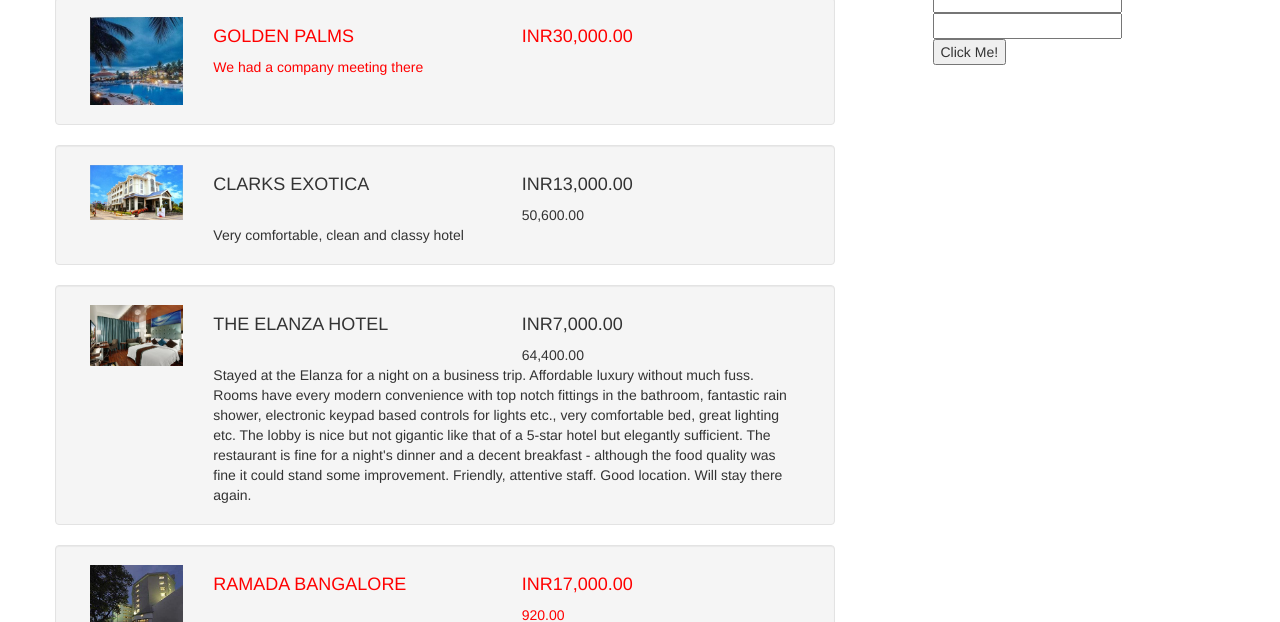
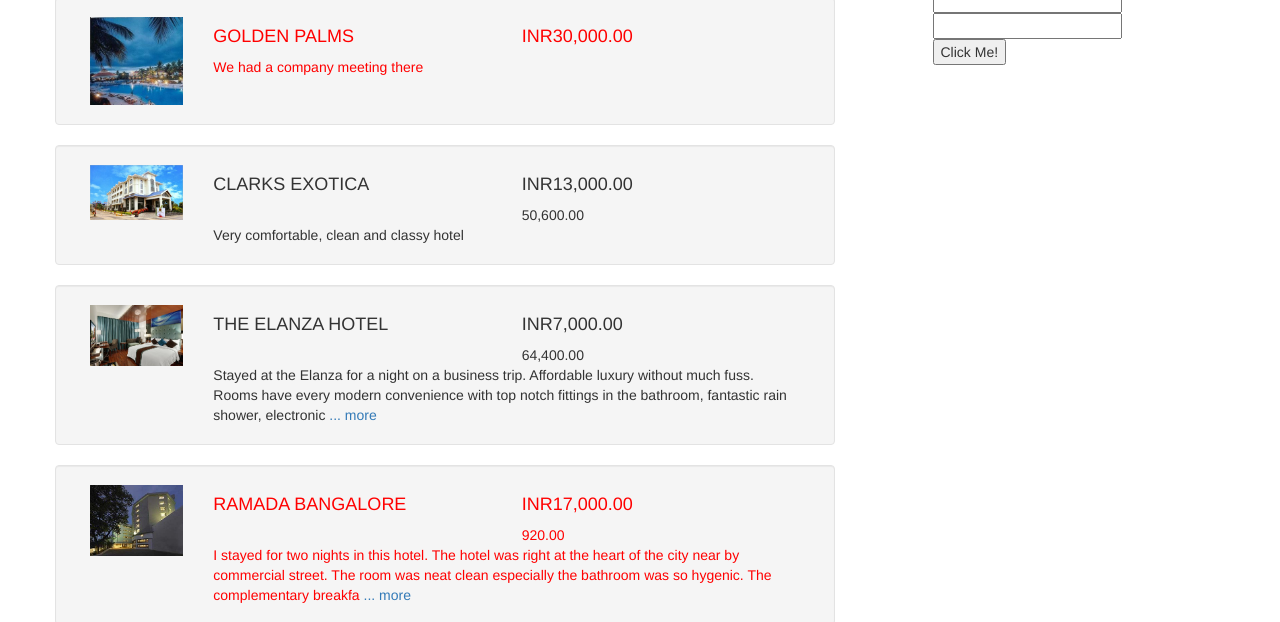
Before and after one commit to abhinavgujjar/MT3, a plain HTML site: page app/index.html in a window 1280 px wide. Shown: the part 177-799 px from the top of the page. Drawn offline with Linux system fonts and the light colour scheme.

Commit message:
show more functionality

```diff
--- a/app/controllers/hotelsController.js
+++ b/app/controllers/hotelsController.js
@@ -9,4 +9,8 @@ app.controller('hotelsController', function($scope, defaultLimit, hotelsData) {
 
 	$scope.hotels = hotelsData.getHotels();
 
+	$scope.showMore = function(item){
+		item.showMore = true;
+	}
+
 });
--- a/app/index.html
+++ b/app/index.html
@@ -53,8 +53,15 @@
                                         <div>{{item.area | toMetres | number : 2 }}</div>
                                     </div>
                                 </div>
+
                                 <div class="row">
-                                    <div class="col-md-12">{{item.description}}</div>
+                                    <div class="col-md-12">
+                                    <span ng-hide="item.showMore">{{item.description | limitTo : 200}}</span>
+                                    <span ng-show="item.showMore">{{item.description}}</span>
+                                    <span ng-hide="item.description.length < 200">
+
+                                    <a href='' ng-hide="item.showMore" ng-click="showMore(item)">... more</a></span>
+                                    </div>
                                 </div>
                             </div>
 
```
